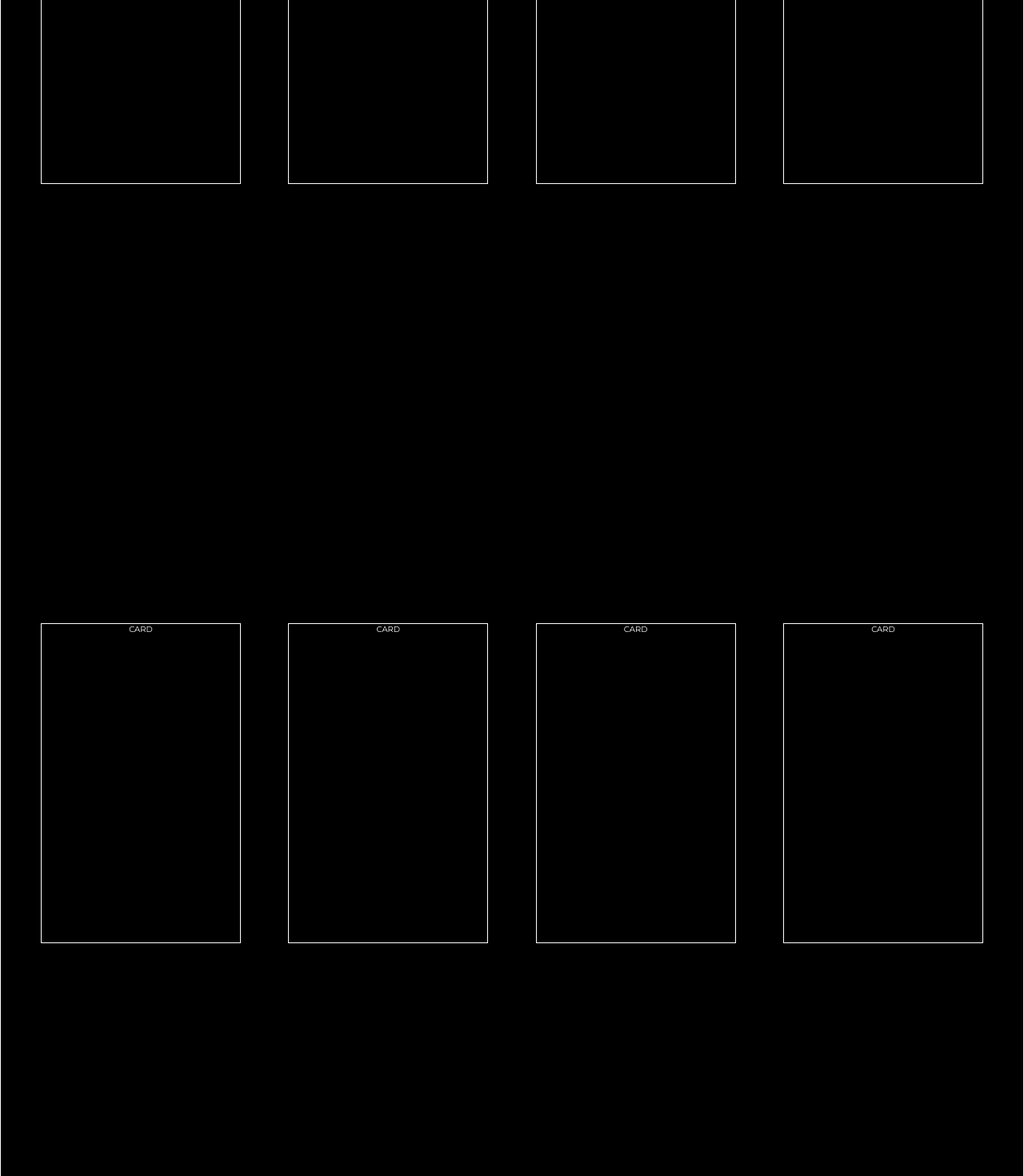
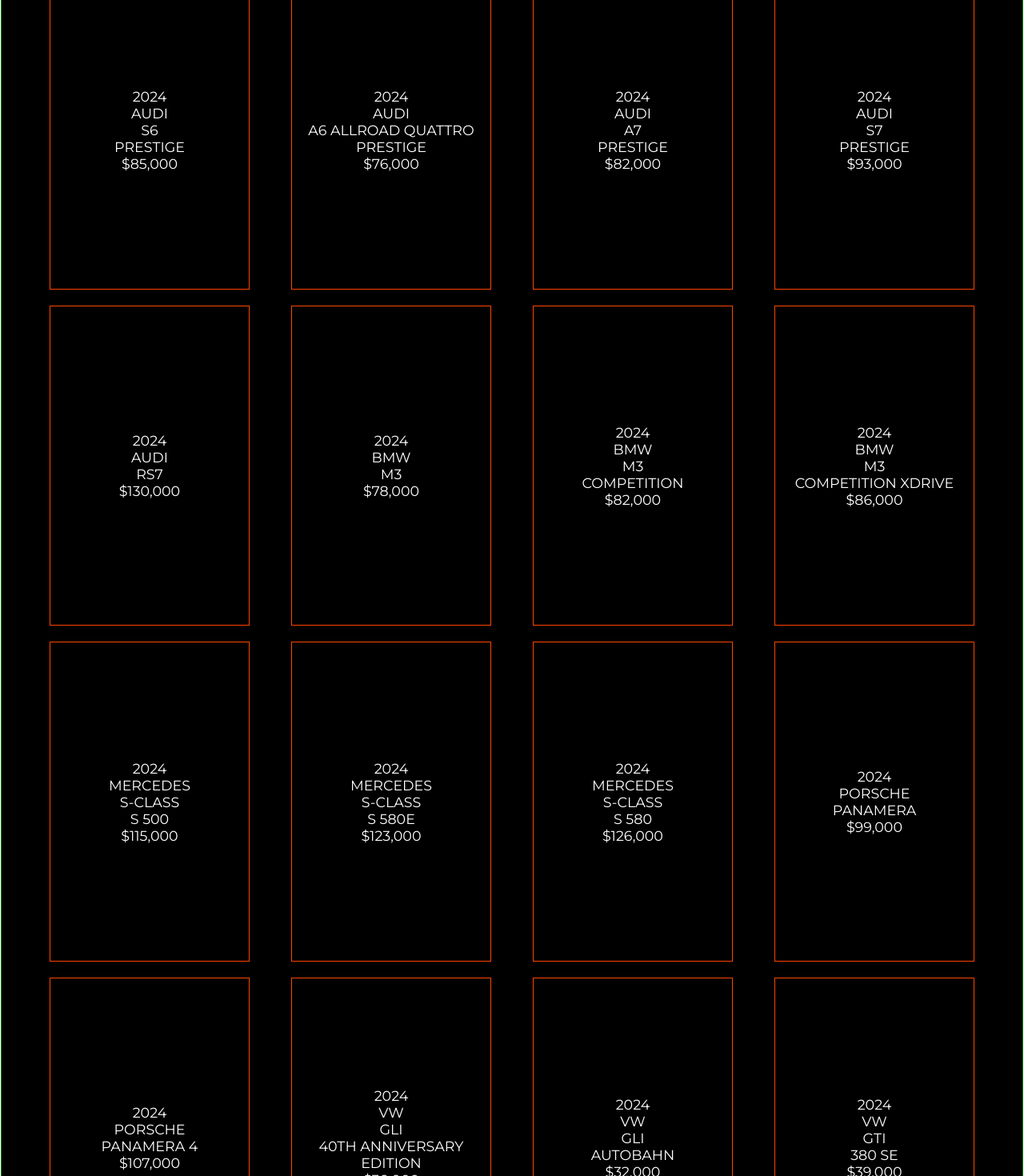
Before and after one commit to deesepulveda/luxury_motors_project, a React (Create React App) app: page / in a window 1280 px wide. Shown: the part 1920-3390 px from the top of the page at 80% size. Built offline with nearby package versions, Linux system fonts and the light colour scheme.

Commit message:
updated data

```diff
--- a/src/components/MainList.css
+++ b/src/components/MainList.css
@@ -1,6 +1,6 @@
 .mainList_container_main {
   width: 100vw;
-  height: 200rem;
+  height: auto;
   border: 1px solid white;
 }
 
@@ -12,4 +12,20 @@
   flex-wrap: wrap;
   justify-content: space-between;
   align-items: center;
+  border: 1px solid green;
 }
+
+.mainList_box {
+  width: 25rem;
+  height: 40rem;
+  margin: 1rem;
+  display: flex;
+  justify-content: center;
+  align-items: center;
+  border: 1px solid orangered;
+}
+
+li {
+  list-style-type: none;
+  font-size: 1.75rem;
+}
--- a/src/components/MainList.js
+++ b/src/components/MainList.js
@@ -1,20 +1,23 @@
 import React from "react";
 import "./MainList.css";
-import Card from "./Card";
+// import Card from "./Card";
+import { data } from "../data/Data";
 
 const MainList = () => {
   return (
     <div className="mainList_container_main">
-      <h1>Main List</h1>
       <div className="mainList_container_listings">
-        <Card />
-        <Card />
-        <Card />
-        <Card />
-        <Card />
-        <Card />
-        <Card />
-        <Card />
+        {data.map((data) => (
+          <div className="mainList_box">
+            <li key={data.id}>
+              <p>{data.year}</p>
+              <p>{data.make}</p>
+              <p>{data.model}</p>
+              <p>{data.trim}</p>
+              <p>{data.price}</p>
+            </li>
+          </div>
+        ))}
       </div>
     </div>
   );
--- a/src/data/Data.js
+++ b/src/data/Data.js
@@ -145,13 +145,178 @@
 
   {
     id: 10,
+    make: "bmw",
+    model: "m3",
+    trim: null,
+    year: 2024,
+    price: "$78,000",
+    type: "sedan",
+    drive: "rwd",
+    transmission: "manual",
+    engine: "3.0 liter inline 6-cylinder",
+    horsepower: "473 hp",
+    torque: "406 lb-ft",
+    turbo: "twin-turbo",
   },
 
   {
     id: 11,
+    make: "bmw",
+    model: "m3",
+    trim: "competition",
+    year: 2024,
+    price: "$82,000",
+    type: "sedan",
+    drive: "rwd",
+    transmission: "auto",
+    engine: "3.0 liter inline 6-cylinder",
+    horsepower: "503 hp",
+    torque: "479 lb-ft",
+    turbo: "twin-turbo",
   },
 
   {
     id: 12,
+    make: "bmw",
+    model: "m3",
+    trim: "competition xdrive",
+    year: 2024,
+    price: "$86,000",
+    type: "sedan",
+    drive: "awd",
+    transmission: "auto",
+    engine: "3.0 liter inline 6-cylinder",
+    horsepower: "503 hp",
+    torque: "479 lb-ft",
+    turbo: "twin-turbo",
+  },
+
+  {
+    id: 13,
+    make: "mercedes",
+    model: "s-class",
+    trim: "s 500",
+    year: 2024,
+    price: "$115,000",
+    type: "sedan",
+    drive: "awd",
+    transmission: "9 speed 9g-tronic auto",
+    engine: "3.0 liter inline 6-cylinder",
+    horsepower: "429 hp",
+    torque: "384 lb-ft",
+    turbo: "turbo",
+  },
+
+  {
+    id: 14,
+    make: "mercedes",
+    model: "s-class",
+    trim: "s 580e",
+    year: 2024,
+    price: "$123,000",
+    type: "sedan",
+    drive: "awd",
+    transmission: "9 speed 9g-tronic auto",
+    engine:
+      "3.0 liter inline 6-cylinder + mild hybrid drive plus Plug-In Hybrid electric motor",
+    horsepower: "362 hp + 148 hp (electric)",
+    torque: "369 lb-ft",
+    turbo: "turbo",
+  },
+
+  {
+    id: 15,
+    make: "mercedes",
+    model: "s-class",
+    trim: "s 580",
+    year: 2024,
+    price: "$126,000",
+    type: "sedan",
+    drive: "awd",
+    transmission: "9 speed 9g-tronic auto",
+    engine: "4.0 liter v8 biturbo with mild hybrid drive",
+    horsepower: "496 hp",
+    torque: "516 lb-ft",
+    turbo: "turbo",
+  },
+
+  {
+    id: 16,
+    make: "porsche",
+    model: "panamera",
+    trim: null,
+    year: 2024,
+    price: "$99,000",
+    type: "sedan",
+    drive: "rwd",
+    transmission: "8 speed dual-clutch auto",
+    engine: "2.9 liter v6",
+    horsepower: "348 hp",
+    torque: "368 lb-ft",
+    turbo: "turbo",
+  },
+
+  {
+    id: 17,
+    make: "porsche",
+    model: "panamera 4",
+    trim: null,
+    year: 2024,
+    price: "$107,000",
+    type: "sedan",
+    drive: "rwd",
+    transmission: "8 speed dual-clutch auto",
+    engine: "2.9 liter v6",
+    horsepower: "348 hp",
+    torque: "368 lb-ft",
+    turbo: "turbo",
+  },
+
+  {
+    id: 18,
+    make: "vw",
+    model: "gli",
+    trim: "40th anniversary edition",
+    year: 2024,
+    price: "$30,000",
+    type: "sedan",
+    drive: "fwd",
+    transmission: "7 speed dsg auto",
+    engine: "2.0 liter 4-cylinder",
+    horsepower: "228 hp",
+    torque: "258 lb-ft",
+    turbo: "turbo",
+  },
+
+  {
+    id: 19,
+    make: "vw",
+    model: "gli",
+    trim: "autobahn",
+    year: 2024,
+    price: "$32,000",
+    type: "sedan",
+    drive: "fwd",
+    transmission: "7 speed dsg auto",
+    engine: "2.0 liter 4-cylinder",
+    horsepower: "228 hp",
+    torque: "258 lb-ft",
+    turbo: "turbo",
+  },
+
+  {
+    id: 20,
+    make: "vw",
+    model: "gti",
+    trim: "380 se",
+    year: 2024,
+    price: "$39,000",
+    type: "sedan",
+    drive: "fwd",
+    transmission: "6 speed manual",
+    engine: "2.0 liter 4-cylinder",
+    horsepower: "241 hp",
+    torque: "273 lb-ft",
+    turbo: "turbo",
   },
 ];
```
Also changed, not shown: public/manifest.json.
